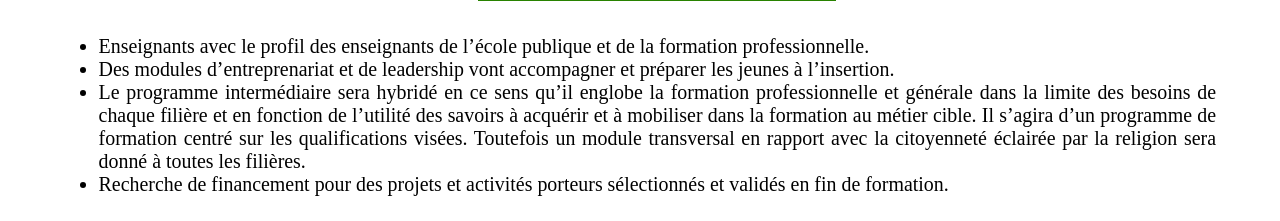
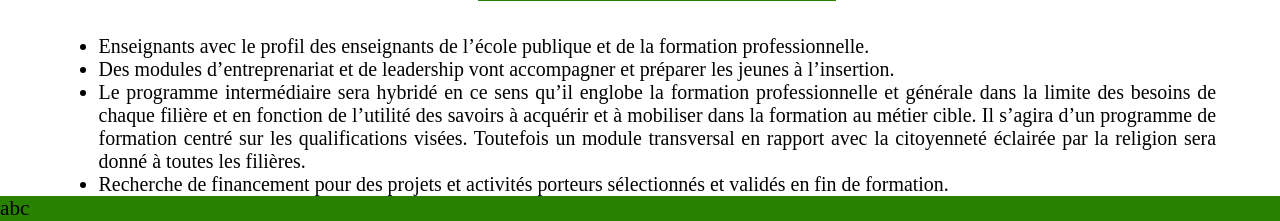
Before and after one commit to RokhayaJOhnson/non-voyants, a PHP site: page /AssociationCharite/index.php in a window 1280 px wide. Shown: the part 3807-4028 px from the top of the page. Before the commit the page ends 4003 px from the top, so only its background shows below. Run offline with PHP 8.4, Linux system fonts and the light colour scheme.

Commit message:
Update footer.php

```diff
--- a/pages/footer.php
+++ b/pages/footer.php
@@ -2,13 +2,13 @@
 <html>
 <head>
 	<meta charset="utf-8">
-	<meta name="viewport" content="width=device-width, initial-scale=1">
+	<meta name="viewport" content="width=device-width, initial-scale=1"/>
 	<title></title>
 </head>
 <body>
 
 	<footer>
-
+		abc
 	</footer>
 
 </body>
```
